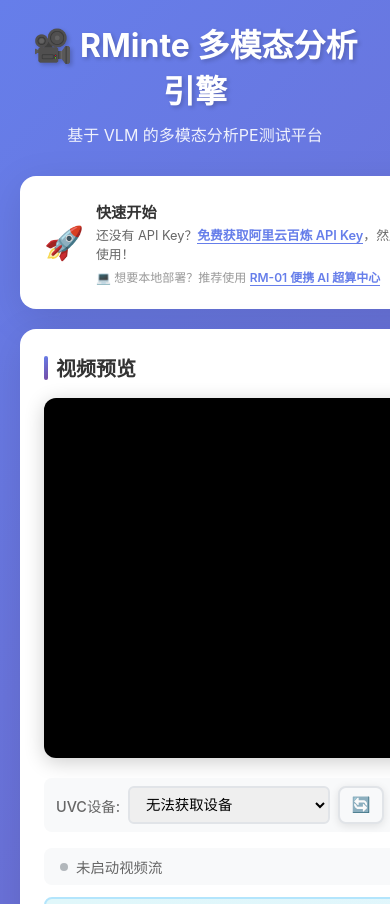
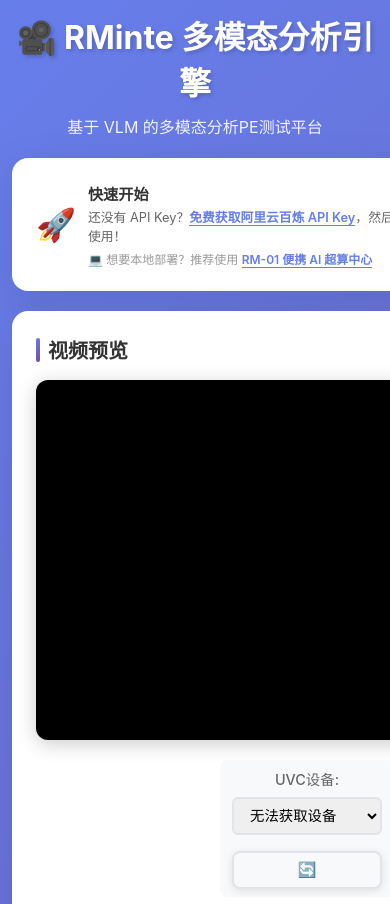
Before and after one commit to thomas-hiddenpeak/vlmA, an Electron app: page public/index.html in a window 390 px wide. Shown: the top 904 px of the page. Drawn offline with nearby package versions, Linux system fonts and the light colour scheme.

Commit message:
feat: 移动端适配和图标更新
- 添加 apple-touch-icon 和 favicon 图标
- 优化 viewport 设置，锁定缩放比例
- 添加移动端响应式样式（@media max-width: 768px）
- 优化移动端布局：单列显示、按钮全宽、间距调整
- 支持 iOS Web App 模式（全屏显示）

```diff
--- a/public/index.html
+++ b/public/index.html
@@ -2,7 +2,13 @@
 <html lang="zh">
 <head>
   <meta charset="utf-8" />
-  <meta name="viewport" content="width=device-width,initial-scale=1" />
+  <meta name="viewport" content="width=device-width, initial-scale=1, maximum-scale=1, user-scalable=no" />
+  <meta name="apple-mobile-web-app-capable" content="yes">
+  <meta name="apple-mobile-web-app-status-bar-style" content="black-translucent">
+  <meta name="format-detection" content="telephone=no">
+  <link rel="apple-touch-icon" href="/apple-touch-icon.png">
+  <link rel="icon" type="image/png" href="/favicon.png">
+  <link rel="shortcut icon" href="/favicon.ico">
   <title>RMinte 多模态分析引擎</title>
   <style>
     * {
@@ -16,6 +22,7 @@
       background: linear-gradient(135deg, #667eea 0%, #764ba2 100%);
       min-height: 100vh;
       padding: 20px;
+      -webkit-text-size-adjust: 100%;
     }
 
     .container {
@@ -47,6 +54,55 @@
       grid-template-columns: 1fr 1fr;
       gap: 20px;
       animation: fadeIn 0.8s ease-out;
+    }
+
+    /* 移动端适配 */
+    @media (max-width: 768px) {
+      body {
+        padding: 12px;
+      }
+
+      .header {
+        margin-bottom: 20px;
+      }
+
+      .header h1 {
+        font-size: 1.8rem;
+      }
+
+      .main-content {
+        grid-template-columns: 1fr;
+        gap: 16px;
+      }
+
+      .card {
+        padding: 16px;
+        border-radius: 12px;
+      }
+
+      .controls {
+        flex-direction: column;
+        align-items: stretch;
+      }
+
+      .control-group {
+        flex-direction: column;
+        align-items: stretch;
+      }
+
+      #deviceSelect {
+        width: 100%;
+        margin-bottom: 8px;
+      }
+
+      button {
+        width: 100%;
+        padding: 12px;
+      }
+
+      #video {
+        min-height: 240px;
+      }
     }
 
     .card {
```
Also changed, not shown: public/apple-touch-icon.png (added), public/favicon.ico (added), public/favicon.png (added).
